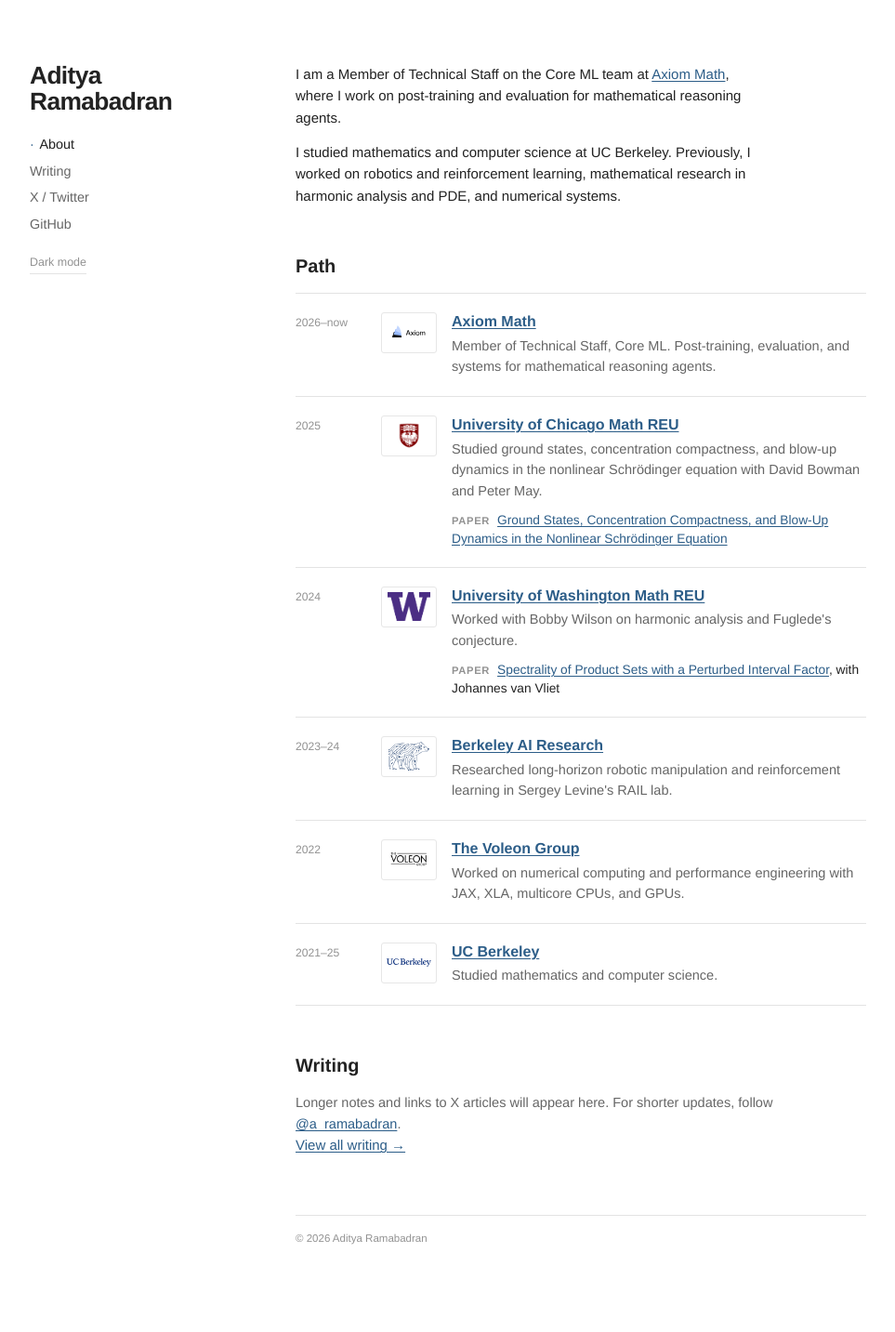
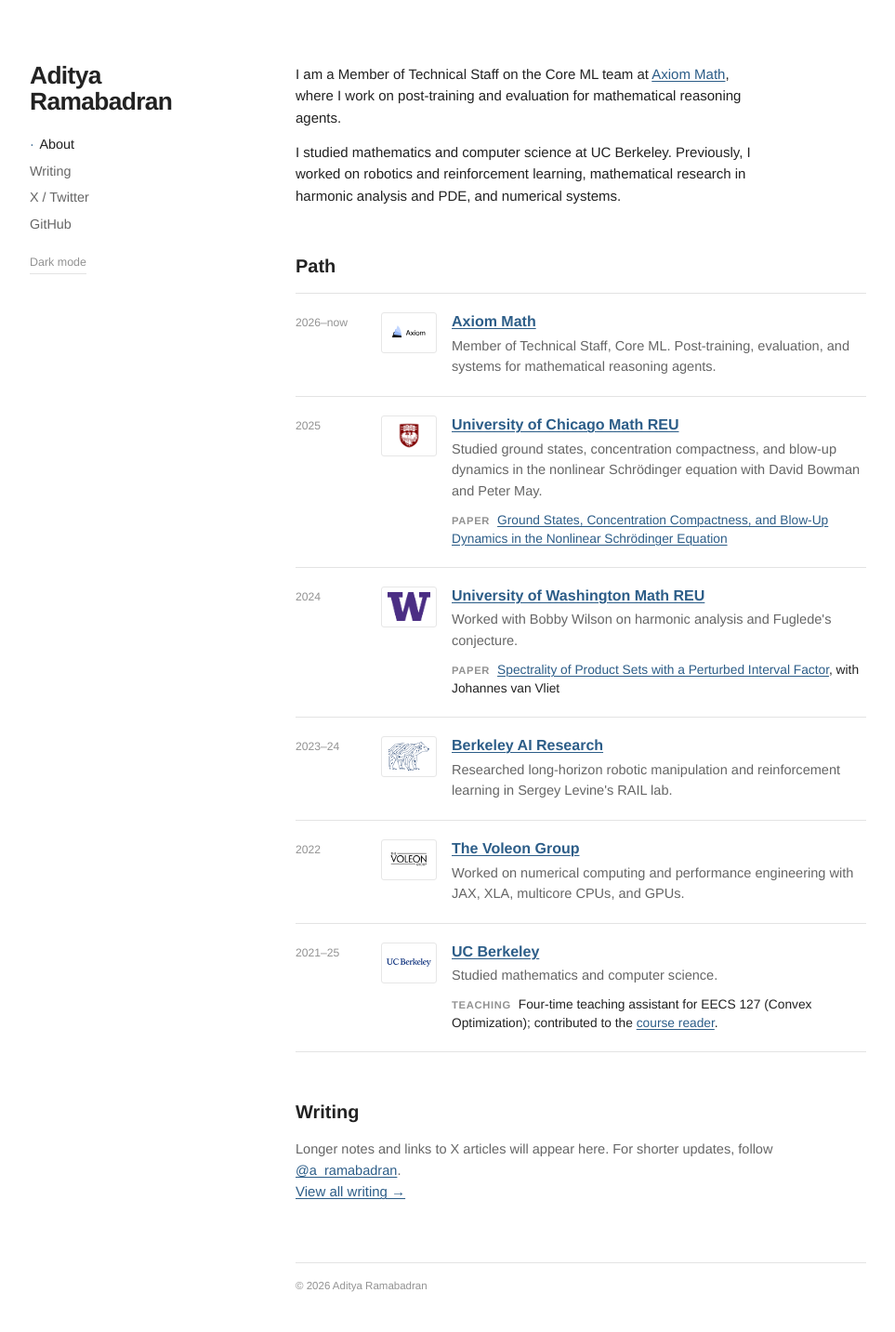
Before and after one commit to aditya-ramabadran/aditya-ramabadran.github.io, a Jekyll site: the page built from index.md, in a window 1280 px wide. Shown: the whole page at 93% size, without its empty margins (158-1121 px from the left). Built offline with Jekyll 4.4.1, drawn with Linux system fonts in a browser that asks for light colours; before the commit the page ends 1382 px from its top, so only the background shows below that.

Commit message:
Add Berkeley teaching note

```diff
--- a/assets/css/style.scss
+++ b/assets/css/style.scss
@@ -239,14 +239,14 @@
   font-size: 0.91rem;
 }
 
-.timeline-copy .timeline-paper {
+.timeline-copy .timeline-note {
   margin-top: 0.65rem;
   color: var(--text);
   font-size: 0.86rem;
   line-height: 1.45;
 }
 
-.timeline-paper span {
+.timeline-note span {
   display: inline-block;
   margin-right: 0.5rem;
   color: var(--faint);
--- a/index.md
+++ b/index.md
@@ -27,7 +27,7 @@
     <div class="timeline-copy">
       <h3><a href="https://math.uchicago.edu/~may/REU2025/">University of Chicago Math REU</a></h3>
       <p>Studied ground states, concentration compactness, and blow-up dynamics in the nonlinear Schrödinger equation with David Bowman and Peter May.</p>
-      <p class="timeline-paper"><span>Paper</span><a href="https://math.uchicago.edu/~may/REU2025/REUPapers/Ramabadran.pdf">Ground States, Concentration Compactness, and Blow-Up Dynamics in the Nonlinear Schrödinger Equation</a></p>
+      <p class="timeline-note"><span>Paper</span><a href="https://math.uchicago.edu/~may/REU2025/REUPapers/Ramabadran.pdf">Ground States, Concentration Compactness, and Blow-Up Dynamics in the Nonlinear Schrödinger Equation</a></p>
     </div>
   </div>
 
@@ -37,7 +37,7 @@
     <div class="timeline-copy">
       <h3><a href="https://www.ams.org/opportunities/view/listing?listing_id=494069">University of Washington Math REU</a></h3>
       <p>Worked with Bobby Wilson on harmonic analysis and Fuglede's conjecture.</p>
-      <p class="timeline-paper"><span>Paper</span><a href="https://arxiv.org/abs/2508.15159">Spectrality of Product Sets with a Perturbed Interval Factor</a>, with Johannes van Vliet</p>
+      <p class="timeline-note"><span>Paper</span><a href="https://arxiv.org/abs/2508.15159">Spectrality of Product Sets with a Perturbed Interval Factor</a>, with Johannes van Vliet</p>
     </div>
   </div>
 
@@ -65,6 +65,7 @@
     <div class="timeline-copy">
       <h3><a href="https://www.berkeley.edu/">UC Berkeley</a></h3>
       <p>Studied mathematics and computer science.</p>
+      <p class="timeline-note"><span>Teaching</span>Four-time teaching assistant for EECS 127 (Convex Optimization); contributed to the <a href="https://eecs127.github.io/assets/notes/eecs127_reader.pdf">course reader</a>.</p>
     </div>
   </div>
 </div>
```
